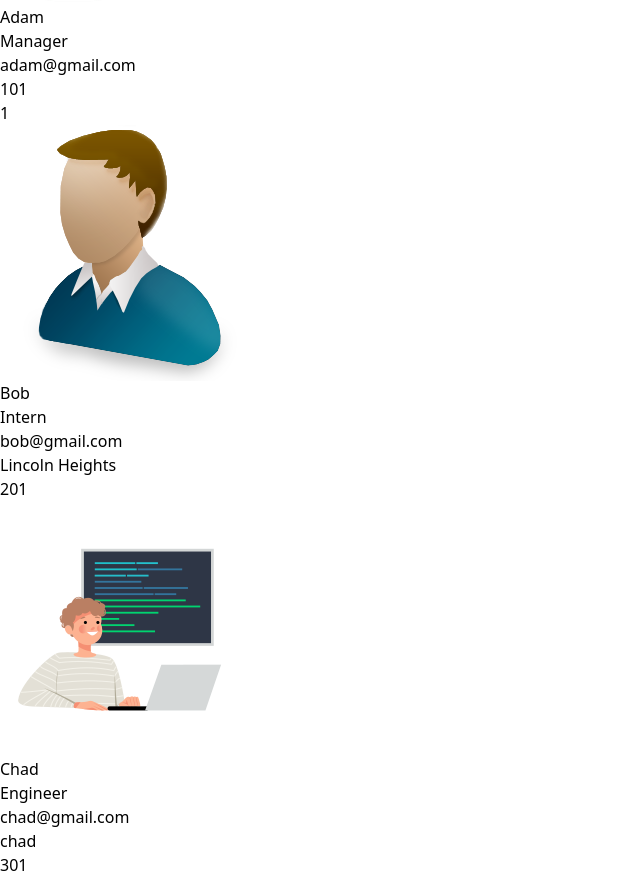
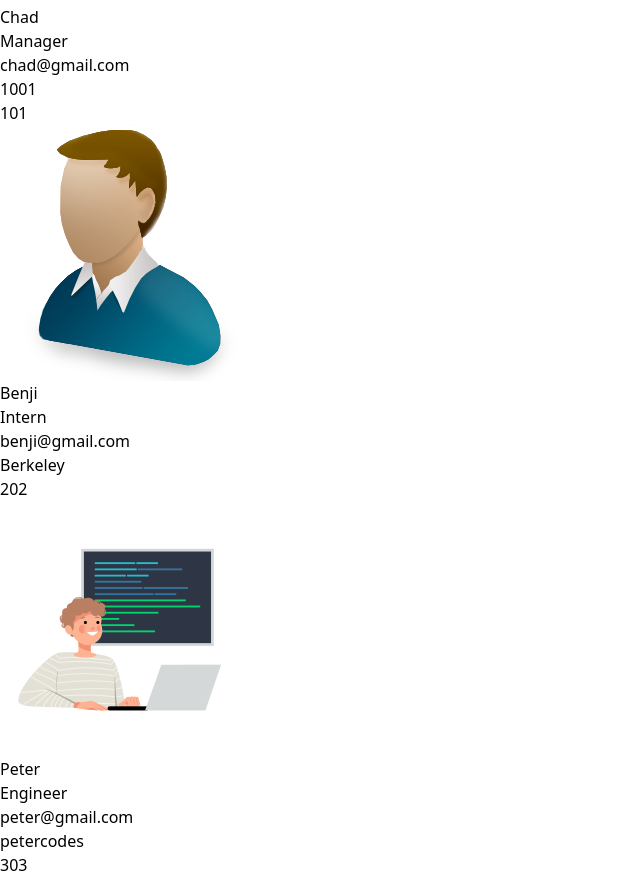
Before and after one commit to devNathanNguyen/team-profile-generator, a website: page index.html in a window 1280 px wide. Shown: the part 275-1152 px from the top of the page, without its empty margins (0-640 px from the left). Drawn offline with Linux system fonts and the light colour scheme.

Commit message:
test for video

```diff
--- a/index.html
+++ b/index.html
@@ -1,66 +1,80 @@
+
     <!DOCTYPE html>
     <html lang="en">
     <head>
-    <meta charset="UTF-8" />
-    <meta http-equiv="X-UA-Compatible" content="IE=edge" />
-    <meta name="viewport" content="width=device-width, initial-scale=1.0" />
+      <meta charset="UTF-8">
+      <meta http-equiv="X-UA-Compatible" content="IE=edge">
+      <meta name="viewport" content="width=device-width, initial-scale=1.0">
       <title>Our team</title>
-    <link rel="stylesheet" href="./style.css" />
+      <link rel="stylesheet" href="./style.css">
     </head>
     <body>
         <div class="navbar bg-base-100">
             <header class="btn btn-ghost normal-case text-xl">Our team</header>
         </div>
-    <div class="container">
-      <div class="row">
-        <div class="container mx-auto mt-4">
-          <div class="flex flex-wrap justify-content-center">
+            <div class = "container mx-auto mt-4">
+                <div class = "flex flex-wrap justify-center">
+
   <div class="card w-96 bg-base-100 shadow-xl">
     <figure>
-                <img src="images/manager.png" alt="manager" />
+      <img
+        src="images/manager.png"
+        alt="manager"
+      />
     </figure>
     <div class="card-body">
-                <h2 class="card-title">Adam</h2>
+      <h2 class="card-title">
+        Chad
+      </h2>
       <p>Manager</p>
       <div class="card-actions justify-end">
-                  <div class="badge badge-outline">adam@gmail.com</div>
+        <div class="badge badge-outline">chad@gmail.com</div>
+        <div class="badge badge-outline">1001</div>
         <div class="badge badge-outline">101</div>
-                  <div class="badge badge-outline">1</div>
       </div>
     </div>
   </div>
 
     <div class="card w-96 bg-base-100 shadow-xl">
       <figure>
-                <img src="images/intern.png" alt="intern" />
+        <img
+          src="images/intern.png"
+          alt="intern"
+        />
       </figure>
       <div class="card-body">
-                <h2 class="card-title">Bob</h2>
+        <h2 class="card-title">
+          Benji
+        </h2>
         <p>Intern</p>
         <div class="card-actions justify-end">
-                  <div class="badge badge-outline">bob@gmail.com</div>
-                  <div class="badge badge-outline">Lincoln Heights</div>
-                  <div class="badge badge-outline">201</div>
+        <div class="badge badge-outline">benji@gmail.com</div>
+        <div class="badge badge-outline">Berkeley</div>
+        <div class="badge badge-outline">202</div>
         </div>
       </div>
     </div>
 
     <div class="card w-96 bg-base-100 shadow-xl">
       <figure>
-                <img src="images/engineer.png" alt="engineer" />
+        <img
+          src="images/engineer.png"
+          alt="engineer"
+        />
       </figure>
       <div class="card-body">
-                <h2 class="card-title">Chad</h2>
+        <h2 class="card-title">
+          Peter
+        </h2>
         <p>Engineer</p>
         <div class="card-actions justify-end">
-                  <div class="badge badge-outline">chad@gmail.com</div>
-                  <div class="badge badge-outline">chad</div>
-                  <div class="badge badge-outline">301</div>
+        <div class="badge badge-outline">peter@gmail.com</div>
+        <div class="badge badge-outline">petercodes</div>
+        <div class="badge badge-outline">303</div>
         </div>
       </div>
     </div>
-          </div>
-        </div>
+
                 </div>
             </div>
         </body>
```
Lines whose indentation alone changed are shown as unchanged.
